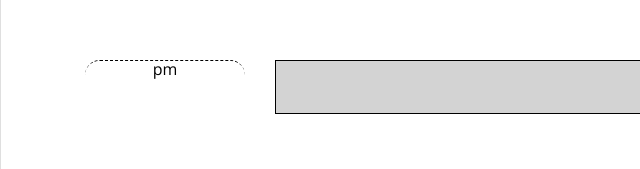
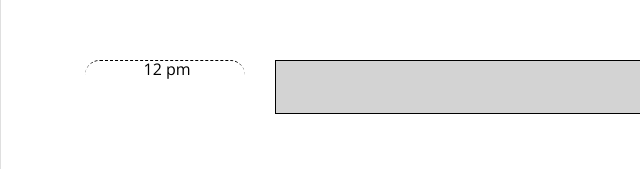
Before and after one commit to NatalyaCo/Daily-Planner-Hw-Wk-5, a plain HTML site: page index.html in a window 1280 px wide. Shown: the part 795-964 px from the top of the page, 0-640 px from the left. Drawn offline with nearby package versions, Linux system fonts and the light colour scheme.

Commit message:
was missing 12 for noon slot

```diff
--- a/index.html
+++ b/index.html
@@ -95,7 +95,7 @@
 <div class="container my-5">
   <div class="row">
 <section class="col-12 col-md-2">
-<div class="hour" id="pm"><p>pm</p>
+<div class="hour" id="pm"><p> 12 pm</p>
 </div>
 </section>
 
```
